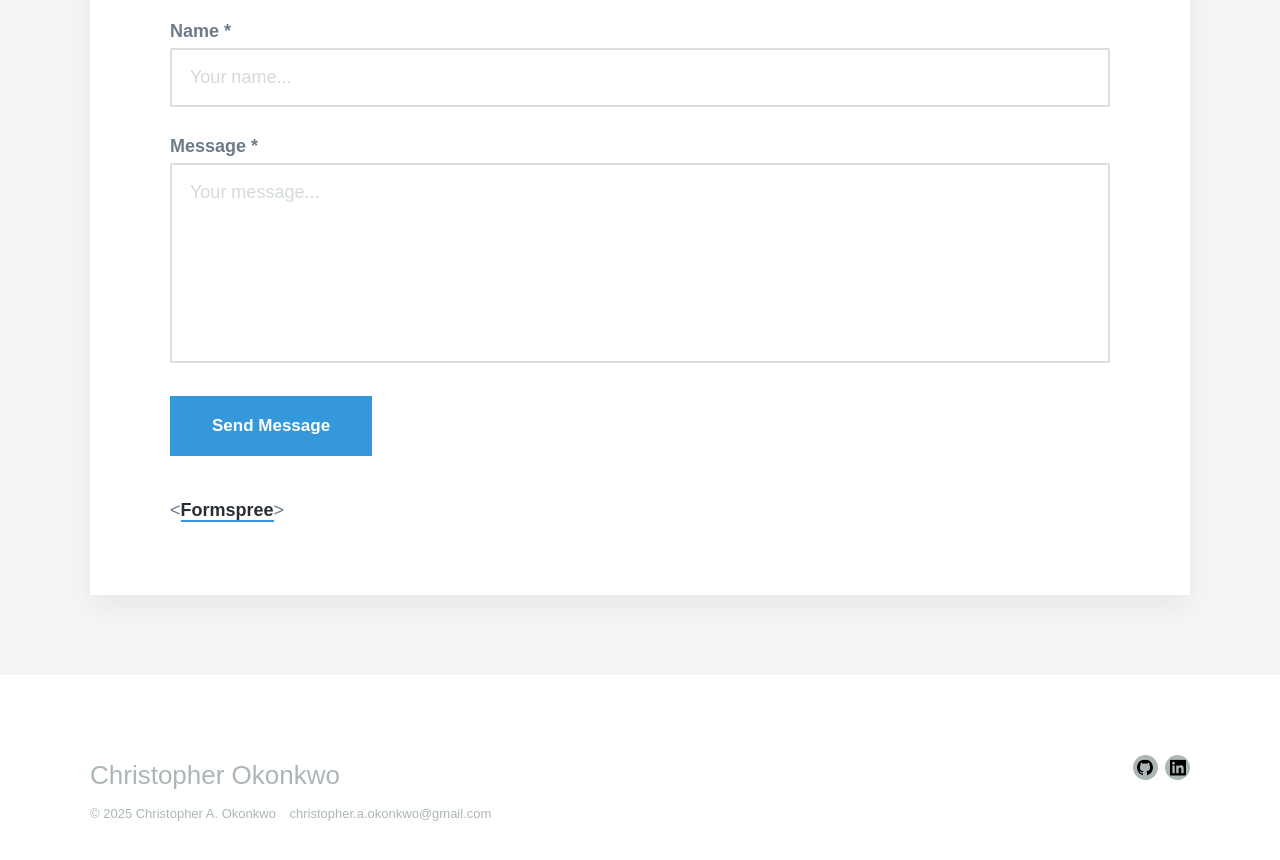
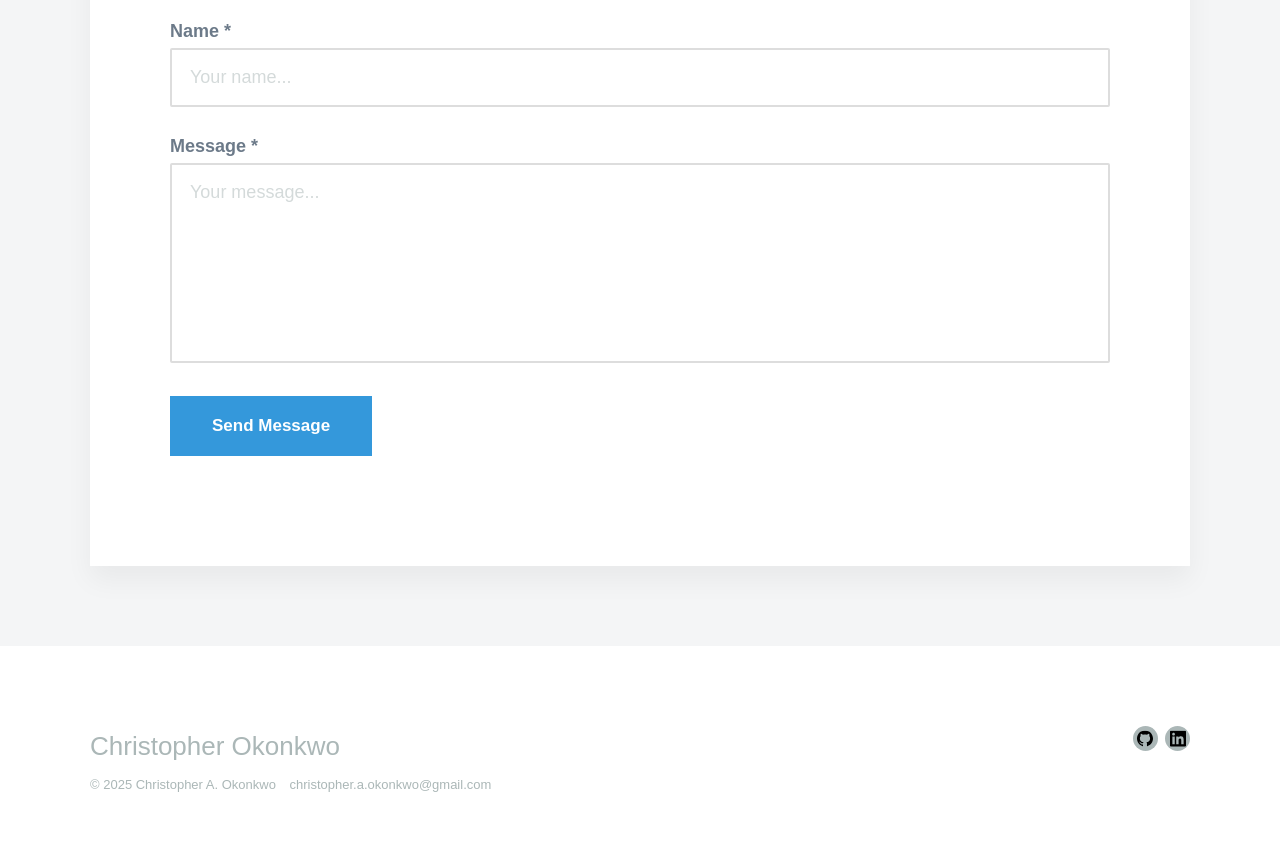
Before and after one commit to crisokonkwo/crisokonkwo.github.io, a Jekyll site: the page built from _pages/contact.md, in a window 1280 px wide and 900 px high, scrolled down 660 px. Shown: the top 860 px of the window. Built offline with Jekyll 4.4.1, drawn with Linux system fonts in a browser that asks for light colours; nearby versions of some CDN libraries; some web fonts are replaced.

Commit message:
Update contact.md

```diff
--- a/_pages/contact.md
+++ b/_pages/contact.md
@@ -7,4 +7,4 @@
 
 {% include contact-form.html %}
 
-<[Formspree](https://formspree.io/create/jekyllthemes)>
+<!--[Formspree](https://formspree.io/create/jekyllthemes)-->
```
